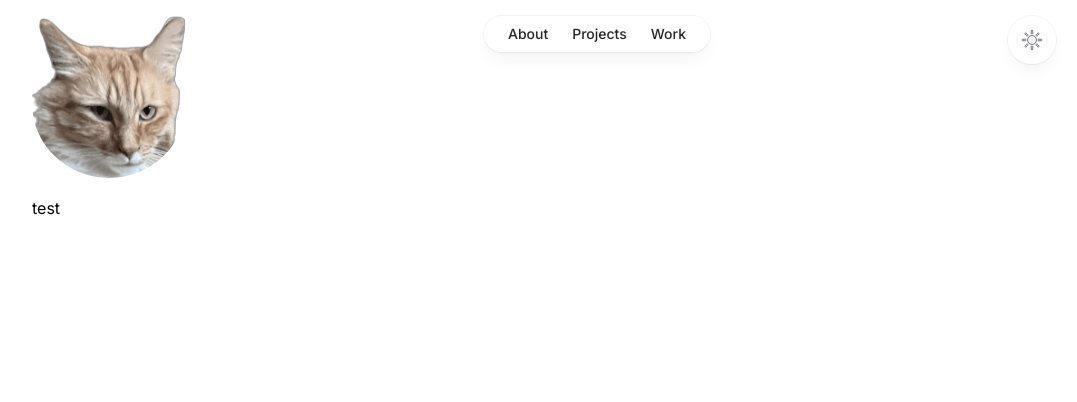
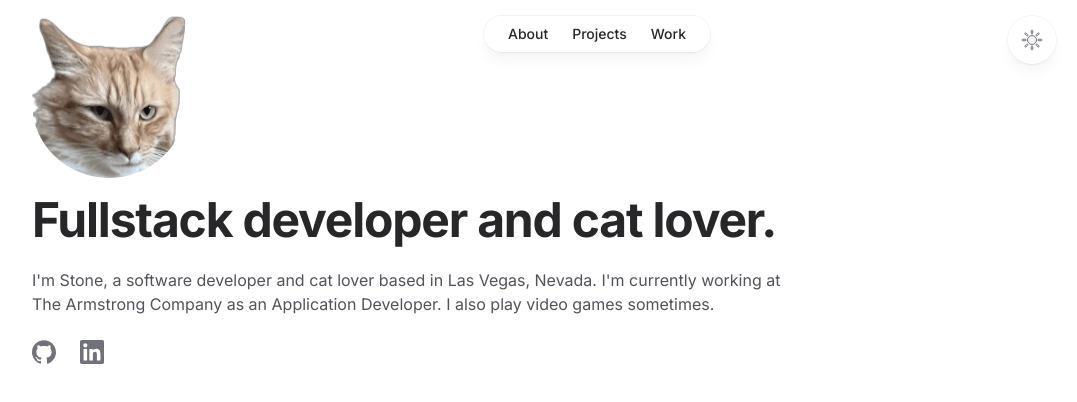
Before and after one commit to stonesha/stonesha.com, a Next.js app: page / in a window 1280 px wide. Shown: the top 402 px of the page, without its empty margins (96-1173 px from the left). Built offline with nearby package versions, Linux system fonts and the light colour scheme.

Commit message:
added some content to home page

```diff
--- a/src/app/page.tsx
+++ b/src/app/page.tsx
@@ -1,3 +1,50 @@
+import Link from "next/link";
+
 export default function Home() {
-  return <div>test</div>;
+  return (
+    <div>
+      <div className="max-w-3xl">
+        <p className="text-3xl font-bold tracking-tight text-zinc-800 dark:text-zinc-100 sm:text-5xl">
+          Fullstack developer and cat lover.
+        </p>
+        <p className="mt-6 text-base text-zinc-600 dark:text-zinc-400">
+          I&apos;m Stone, a software developer and cat lover based in Las Vegas,
+          Nevada. I&apos;m currently working at The Armstrong Company as an
+          Application Developer. I also play video games sometimes.
+        </p>
+        <div className="mt-6 flex gap-6">
+          <Link
+            href="https://github.com/stonesha"
+            aria-label="Follow on GitHub"
+            className="group -m-1 p-1"
+          >
+            <svg
+              role="img"
+              viewBox="0 0 24 24"
+              xmlns="http://www.w3.org/2000/svg"
+              className="h-6 w-6 fill-zinc-500 transition group-hover:fill-zinc-600 dark:fill-zinc-400 dark:group-hover:fill-zinc-300"
+            >
+              <title>GitHub</title>
+              <path d="M12 .297c-6.63 0-12 5.373-12 12 0 5.303 3.438 9.8 8.205 11.385.6.113.82-.258.82-.577 0-.285-.01-1.04-.015-2.04-3.338.724-4.042-1.61-4.042-1.61C4.422 18.07 3.633 17.7 3.633 17.7c-1.087-.744.084-.729.084-.729 1.205.084 1.838 1.236 1.838 1.236 1.07 1.835 2.809 1.305 3.495.998.108-.776.417-1.305.76-1.605-2.665-.3-5.466-1.332-5.466-5.93 0-1.31.465-2.38 1.235-3.22-.135-.303-.54-1.523.105-3.176 0 0 1.005-.322 3.3 1.23.96-.267 1.98-.399 3-.405 1.02.006 2.04.138 3 .405 2.28-1.552 3.285-1.23 3.285-1.23.645 1.653.24 2.873.12 3.176.765.84 1.23 1.91 1.23 3.22 0 4.61-2.805 5.625-5.475 5.92.42.36.81 1.096.81 2.22 0 1.606-.015 2.896-.015 3.286 0 .315.21.69.825.57C20.565 22.092 24 17.592 24 12.297c0-6.627-5.373-12-12-12" />
+            </svg>
+          </Link>
+          <Link
+            href="https://www.linkedin.com/in/stone-sha-2a8040147/"
+            aria-label="Connect on LinkedIn"
+            className="group -m-1 p-1"
+          >
+            <svg
+              role="img"
+              viewBox="0 0 24 24"
+              xmlns="http://www.w3.org/2000/svg"
+              className="h-6 w-6 fill-zinc-500 transition group-hover:fill-zinc-600 dark:fill-zinc-400 dark:group-hover:fill-zinc-300"
+            >
+              <title>LinkedIn</title>
+              <path d="M20.447 20.452h-3.554v-5.569c0-1.328-.027-3.037-1.852-3.037-1.853 0-2.136 1.445-2.136 2.939v5.667H9.351V9h3.414v1.561h.046c.477-.9 1.637-1.85 3.37-1.85 3.601 0 4.267 2.37 4.267 5.455v6.286zM5.337 7.433c-1.144 0-2.063-.926-2.063-2.065 0-1.138.92-2.063 2.063-2.063 1.14 0 2.064.925 2.064 2.063 0 1.139-.925 2.065-2.064 2.065zm1.782 13.019H3.555V9h3.564v11.452zM22.225 0H1.771C.792 0 0 .774 0 1.729v20.542C0 23.227.792 24 1.771 24h20.451C23.2 24 24 23.227 24 22.271V1.729C24 .774 23.2 0 22.222 0h.003z" />
+            </svg>
+          </Link>
+        </div>
+      </div>
+    </div>
+  );
 }
```
